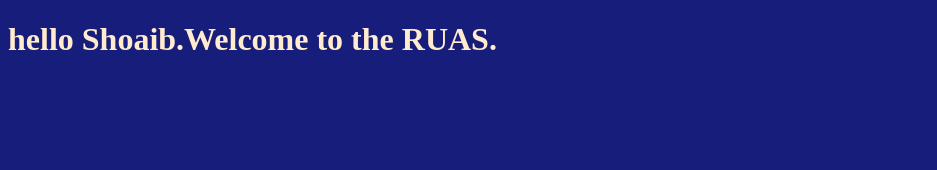
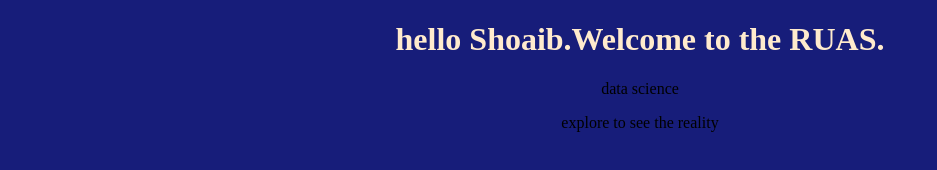
Before and after one commit to Sureshdarla123/flask_demo, a plain HTML site: page index.html in a window 1280 px wide. Shown: the whole page, without its empty margins (0-937 px from the left). Drawn offline with Linux system fonts and the light colour scheme.

Commit message:
adding two paragraphs

```diff
--- a/index.html
+++ b/index.html
@@ -5,9 +5,11 @@
     <meta name="viewport" content="width=device-width, initial-scale=1.0">
     <title>Document</title>
 </head>
-<body style="background-color:#171d7a;">
+<body style="background-color:#171d7a; text-align: center;" >
 
     <h1 style="color :blanchedalmond">hello Shoaib.Welcome to the RUAS.</h1>
+    <p>data science</p>
+    <p>explore to see the reality</p>
 
 
 
```
